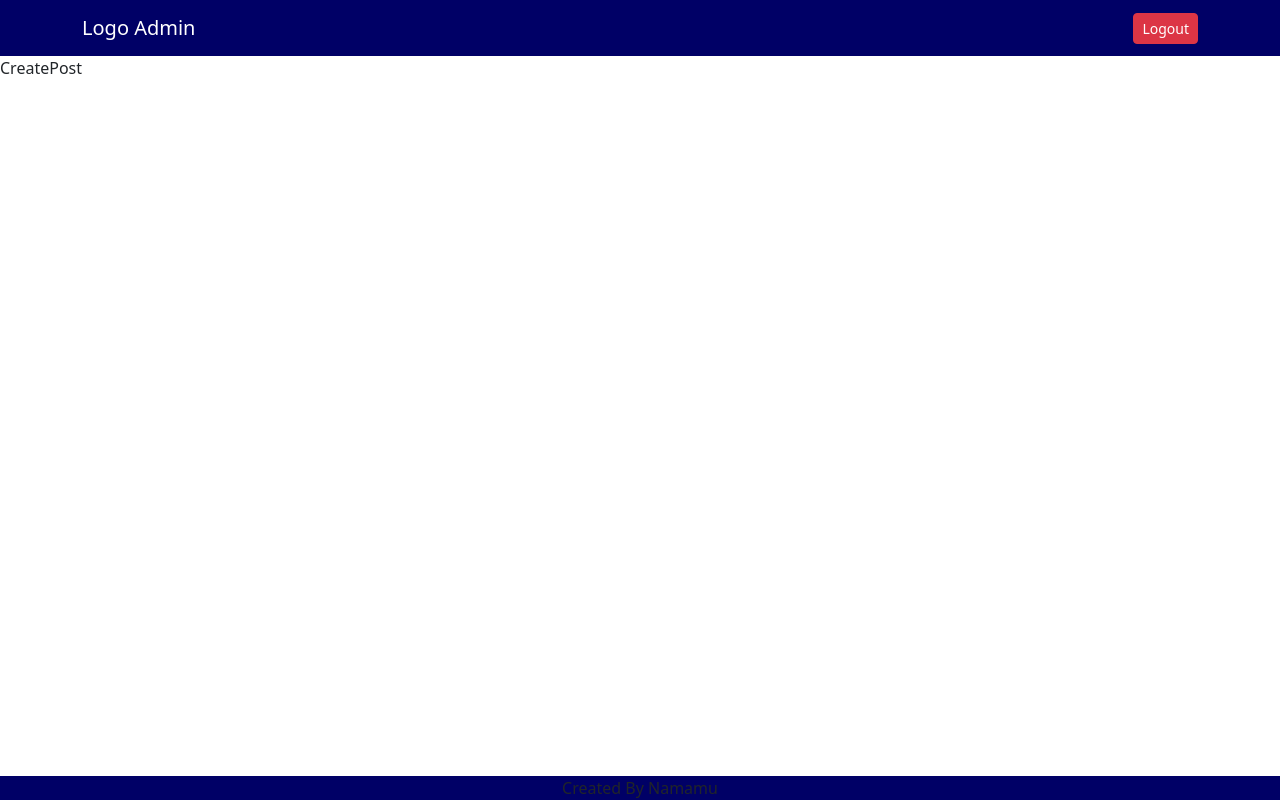
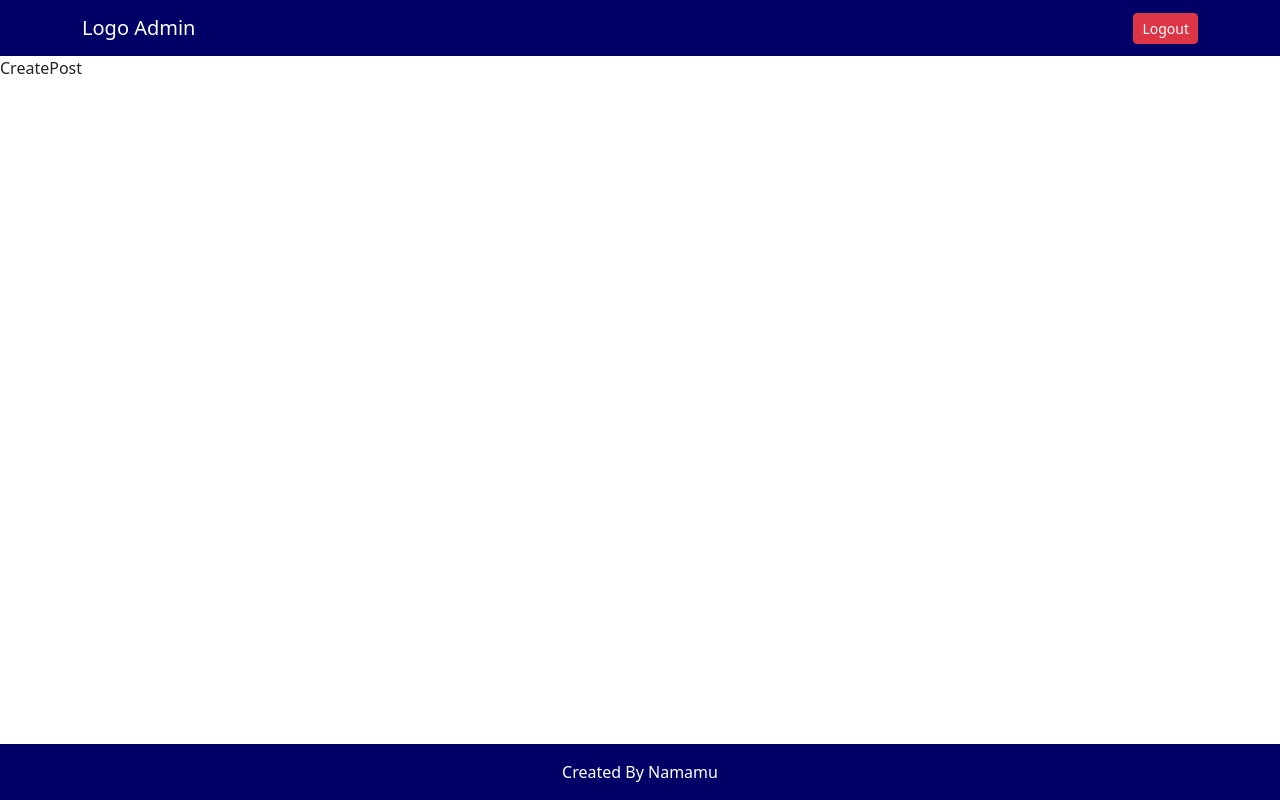
Before and after one commit to prad-alpukat/contoh-al-anwar-4, a React (Vite) app: page /admin in a window 1280 px wide. Built offline with nearby package versions, Linux system fonts and the light colour scheme.

Commit message:
update footer admin

```diff
--- a/src/components/section/FooterAdmin.jsx
+++ b/src/components/section/FooterAdmin.jsx
@@ -1,7 +1,7 @@
 export default function FooterAdmin() {
   return (
     <footer className="bg-primary mt-auto">
-      <div className="container text-center">
+      <div className="container text-center py-3 text-white">
         <p className="mb-0">Created By Namamu</p>
       </div>
     </footer>
```
